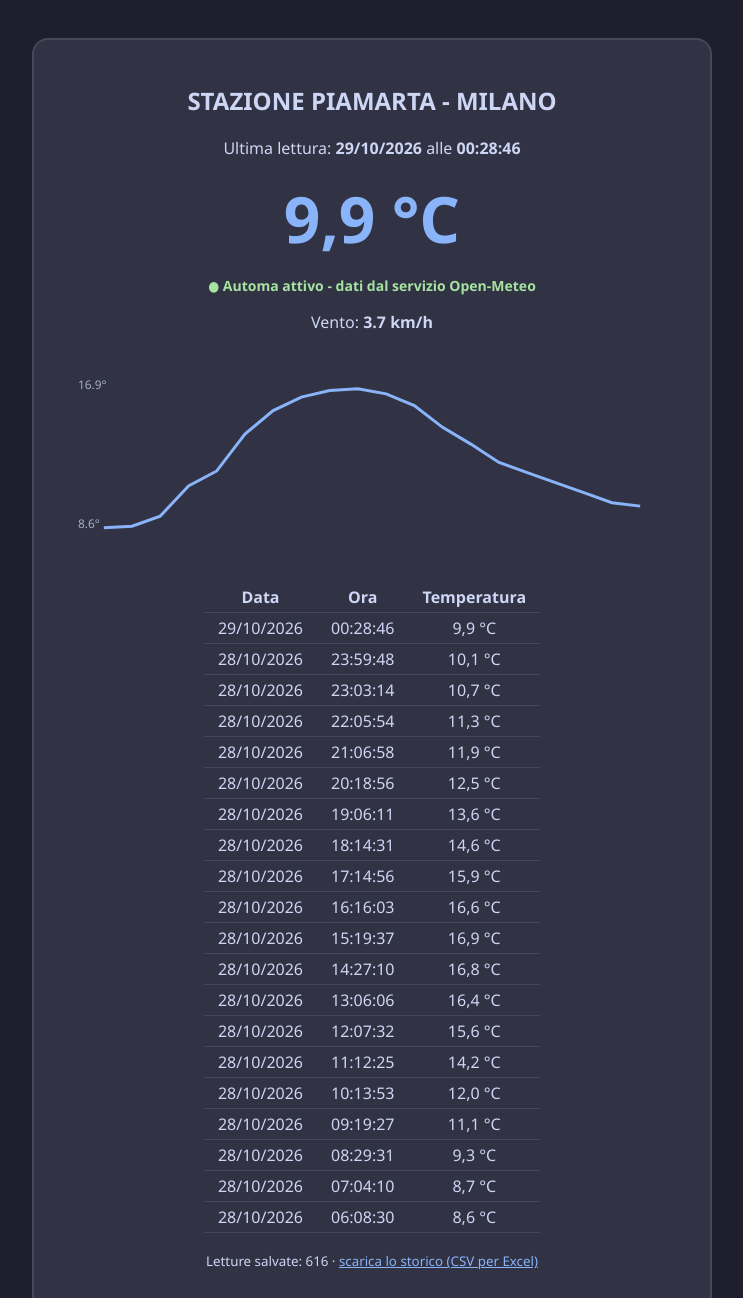
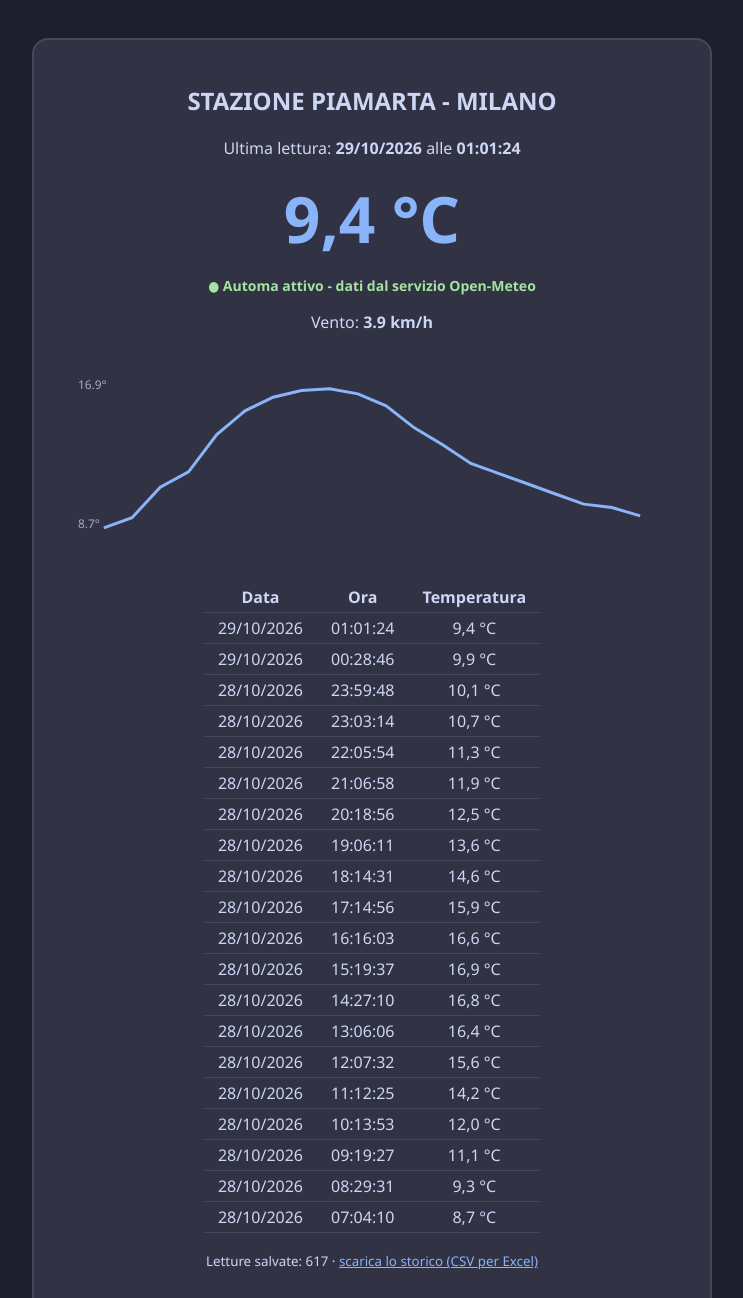
Before and after one commit to chasedeleon/automa-meteo-python, a plain HTML site: page docs/index.html in a window 1280 px wide. Shown: the top 1298 px of the page, without its empty margins (268-1011 px from the left). Drawn offline with Linux system fonts and the light colour scheme.

Commit message:
Lettura automatica 29/10/2026 01:01

```diff
--- a/docs/database_temperatura.csv
+++ b/docs/database_temperatura.csv
@@ -615,3 +615,4 @@ Data;Ora;Temperatura_C
 28/10/2026;23:03:14;10,7
 28/10/2026;23:59:48;10,1
 29/10/2026;00:28:46;9,9
+29/10/2026;01:01:24;9,4
--- a/docs/index.html
+++ b/docs/index.html
@@ -20,13 +20,13 @@
 <body>
 <div class="card">
   <h2>STAZIONE PIAMARTA - MILANO</h2>
-  <p>Ultima lettura: <b>29/10/2026</b> alle <b>00:28:46</b></p>
-  <div class="valore">9,9 °C</div>
+  <p>Ultima lettura: <b>29/10/2026</b> alle <b>01:01:24</b></p>
+  <div class="valore">9,4 °C</div>
   <p class="status">● Automa attivo - dati dal servizio Open-Meteo</p>
-    <p>Vento: <b>3.7 km/h</b></p>
-  <svg viewBox="0 0 600 200" role="img" aria-label="Grafico delle temperature"><text x="4" y="30" class="asse">16.9°</text><text x="4" y="170" class="asse">8.6°</text><polyline fill="none" stroke="#89b4fa" stroke-width="3" points="30.0,170.0 58.4,168.3 86.8,158.2 115.3,127.8 143.7,112.7 172.1,75.5 200.5,51.9 228.9,38.4 257.4,31.7 285.8,30.0 314.2,35.1 342.6,46.9 371.1,68.8 399.5,85.7 427.9,104.2 456.3,114.3 484.7,124.5 513.2,134.6 541.6,144.7 570.0,148.1"/></svg>
-  <table><tr><th>Data</th><th>Ora</th><th>Temperatura</th></tr><tr><td>29/10/2026</td><td>00:28:46</td><td>9,9 °C</td></tr><tr><td>28/10/2026</td><td>23:59:48</td><td>10,1 °C</td></tr><tr><td>28/10/2026</td><td>23:03:14</td><td>10,7 °C</td></tr><tr><td>28/10/2026</td><td>22:05:54</td><td>11,3 °C</td></tr><tr><td>28/10/2026</td><td>21:06:58</td><td>11,9 °C</td></tr><tr><td>28/10/2026</td><td>20:18:56</td><td>12,5 °C</td></tr><tr><td>28/10/2026</td><td>19:06:11</td><td>13,6 °C</td></tr><tr><td>28/10/2026</td><td>18:14:31</td><td>14,6 °C</td></tr><tr><td>28/10/2026</td><td>17:14:56</td><td>15,9 °C</td></tr><tr><td>28/10/2026</td><td>16:16:03</td><td>16,6 °C</td></tr><tr><td>28/10/2026</td><td>15:19:37</td><td>16,9 °C</td></tr><tr><td>28/10/2026</td><td>14:27:10</td><td>16,8 °C</td></tr><tr><td>28/10/2026</td><td>13:06:06</td><td>16,4 °C</td></tr><tr><td>28/10/2026</td><td>12:07:32</td><td>15,6 °C</td></tr><tr><td>28/10/2026</td><td>11:12:25</td><td>14,2 °C</td></tr><tr><td>28/10/2026</td><td>10:13:53</td><td>12,0 °C</td></tr><tr><td>28/10/2026</td><td>09:19:27</td><td>11,1 °C</td></tr><tr><td>28/10/2026</td><td>08:29:31</td><td>9,3 °C</td></tr><tr><td>28/10/2026</td><td>07:04:10</td><td>8,7 °C</td></tr><tr><td>28/10/2026</td><td>06:08:30</td><td>8,6 °C</td></tr></table>
-  <p><small>Letture salvate: 616 · <a href="database_temperatura.csv">scarica lo storico (CSV per Excel)</a></small></p>
+    <p>Vento: <b>3.9 km/h</b></p>
+  <svg viewBox="0 0 600 200" role="img" aria-label="Grafico delle temperature"><text x="4" y="30" class="asse">16.9°</text><text x="4" y="170" class="asse">8.7°</text><polyline fill="none" stroke="#89b4fa" stroke-width="3" points="30.0,170.0 58.4,159.8 86.8,129.0 115.3,113.7 143.7,76.1 172.1,52.2 200.5,38.5 228.9,31.7 257.4,30.0 285.8,35.1 314.2,47.1 342.6,69.3 371.1,86.3 399.5,105.1 427.9,115.4 456.3,125.6 484.7,135.9 513.2,146.1 541.6,149.5 570.0,158.0"/></svg>
+  <table><tr><th>Data</th><th>Ora</th><th>Temperatura</th></tr><tr><td>29/10/2026</td><td>01:01:24</td><td>9,4 °C</td></tr><tr><td>29/10/2026</td><td>00:28:46</td><td>9,9 °C</td></tr><tr><td>28/10/2026</td><td>23:59:48</td><td>10,1 °C</td></tr><tr><td>28/10/2026</td><td>23:03:14</td><td>10,7 °C</td></tr><tr><td>28/10/2026</td><td>22:05:54</td><td>11,3 °C</td></tr><tr><td>28/10/2026</td><td>21:06:58</td><td>11,9 °C</td></tr><tr><td>28/10/2026</td><td>20:18:56</td><td>12,5 °C</td></tr><tr><td>28/10/2026</td><td>19:06:11</td><td>13,6 °C</td></tr><tr><td>28/10/2026</td><td>18:14:31</td><td>14,6 °C</td></tr><tr><td>28/10/2026</td><td>17:14:56</td><td>15,9 °C</td></tr><tr><td>28/10/2026</td><td>16:16:03</td><td>16,6 °C</td></tr><tr><td>28/10/2026</td><td>15:19:37</td><td>16,9 °C</td></tr><tr><td>28/10/2026</td><td>14:27:10</td><td>16,8 °C</td></tr><tr><td>28/10/2026</td><td>13:06:06</td><td>16,4 °C</td></tr><tr><td>28/10/2026</td><td>12:07:32</td><td>15,6 °C</td></tr><tr><td>28/10/2026</td><td>11:12:25</td><td>14,2 °C</td></tr><tr><td>28/10/2026</td><td>10:13:53</td><td>12,0 °C</td></tr><tr><td>28/10/2026</td><td>09:19:27</td><td>11,1 °C</td></tr><tr><td>28/10/2026</td><td>08:29:31</td><td>9,3 °C</td></tr><tr><td>28/10/2026</td><td>07:04:10</td><td>8,7 °C</td></tr></table>
+  <p><small>Letture salvate: 617 · <a href="database_temperatura.csv">scarica lo storico (CSV per Excel)</a></small></p>
 </div>
 </body>
 </html>
```
